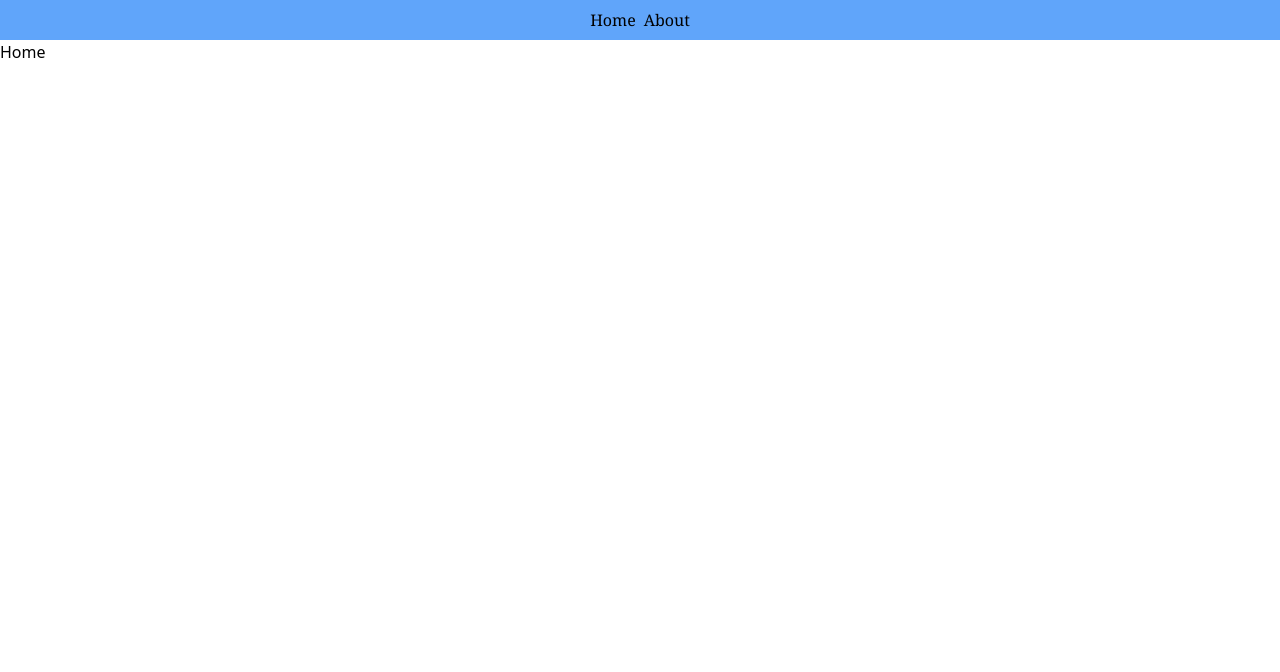
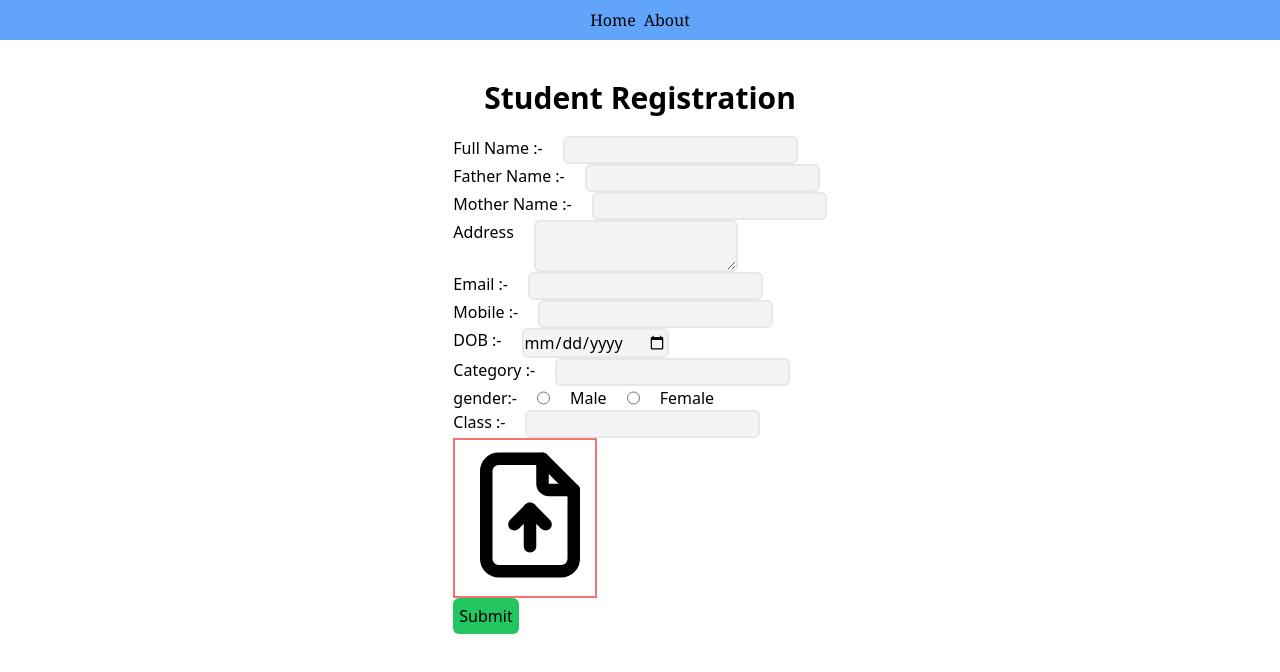
Before and after one commit to adarsh23012003/school-management, a React (Create React App) app: page / in a window 1280 px wide. Shown: the top 672 px of the page. Built offline with nearby package versions, Linux system fonts and the light colour scheme.

Commit message:
form is created and input value received

```diff
--- a/src/pages/Home.js
+++ b/src/pages/Home.js
@@ -1,7 +1,175 @@
-import React from "react";
+import React, { useState, useRef } from "react";
+import { TbFileUpload } from "react-icons/tb";
 
 function Home() {
-  return <div>Home</div>;
+  const [formData, setFormData] = useState({
+    FullName: "",
+    FatherName: "",
+    MotherName: "",
+    Address: "",
+    Email: "",
+    MobileNumber: "",
+    DOB: "",
+    Category: "",
+    Gender: "",
+    Class: "",
+  });
+  const [fileUpload, setFileUpload] = useState("");
+  const inputRef = useRef(null);
+  return (
+    <>
+      <div className='text-center pt-10 pb-5 text-3xl font-bold'>
+        Student Registration
+      </div>
+      <div className='flex justify-center'>
+        <form action=''>
+          <div className='flex gap-5'>
+            <label htmlFor='Enter your name'>Full Name :-</label>
+            <input
+              onChange={(e) => {
+                formData.FullName = e.target.value;
+              }}
+              type='text'
+              className='bg-gray-100 border-2 rounded-md outline-none focus:border-blue-500'
+            />
+          </div>
+          <div className='flex gap-5'>
+            <label htmlFor='Father Name'>Father Name :-</label>
+            <input
+              onChange={(e) => {
+                formData.FatherName = e.target.value;
+              }}
+              type='text'
+              className='bg-gray-100 border-2 rounded-md outline-none focus:border-blue-500'
+            />
+          </div>
+          <div className='flex gap-5'>
+            <label htmlFor='Mother Name'>Mother Name :-</label>
+            <input
+              onChange={(e) => {
+                formData.MotherName = e.target.value;
+              }}
+              type='text'
+              className='bg-gray-100 border-2 rounded-md outline-none focus:border-blue-500'
+            />
+          </div>
+          <div className='flex gap-5'>
+            <label htmlFor='Address'>Address</label>
+            <textarea
+              onChange={(e) => {
+                formData.Address = e.target.value;
+              }}
+              type='text'
+              className='bg-gray-100 border-2 rounded-md outline-none focus:border-blue-500'
+            />
+          </div>
+          <div className='flex gap-5'>
+            <label htmlFor='Email'>Email :-</label>
+            <input
+              onChange={(e) => {
+                formData.Email = e.target.value;
+              }}
+              type='email'
+              className='bg-gray-100 border-2 rounded-md outline-none focus:border-blue-500'
+            />
+          </div>
+          <div className='flex gap-5'>
+            <label htmlFor='Mobile'>Mobile :-</label>
+            <input
+              onChange={(e) => {
+                formData.MobileNumber = e.target.value;
+              }}
+              type='number'
+              className='bg-gray-100 border-2 rounded-md outline-none focus:border-blue-500'
+            />
+          </div>
+          <div className='flex gap-5'>
+            <label htmlFor='DOB'>DOB :-</label>
+            <input
+              onChange={(e) => {
+                formData.DOB = e.target.value;
+              }}
+              type='date'
+              className='bg-gray-100 border-2 rounded-md outline-none focus:border-blue-500'
+            />
+          </div>
+          <div className='flex gap-5'>
+            <label htmlFor='Category'>Category :-</label>
+            <input
+              onChange={(e) => {
+                formData.Category = e.target.value;
+              }}
+              type='text'
+              className='bg-gray-100 border-2 rounded-md outline-none focus:border-blue-500'
+            />
+          </div>
+          <div
+            className='flex gap-5'
+            onChange={(e) => {
+              formData.Gender = e.target.value;
+            }}
+          >
+            <label for='gender'>gender:-</label>
+            <input type='radio' name='gender' value='Male'></input>
+            <label for='Male'>Male</label>
+            <input type='radio' name='gender' value='Female'></input>
+            <label for='Female'>Female</label>
+          </div>
+          <div className='flex gap-5'>
+            <label htmlFor='Class'>Class :-</label>
+            <input
+              onChange={(e) => {
+                formData.Class = e.target.value;
+              }}
+              type='number'
+              className='bg-gray-100 border-2 rounded-md outline-none focus:border-blue-500'
+            />
+          </div>
+          <div
+            className=''
+            onClick={() => {
+              inputRef.current.click();
+            }}
+          >
+            {fileUpload ? (
+              <img
+                src={fileUpload && URL.createObjectURL(fileUpload)}
+                alt='Image'
+                className='w-36 h-40'
+              />
+            ) : (
+              <div className='border-2 border-red-400 w-36 h-40'>
+                <div className='text-center'>
+                  {/* Upload Image */}
+                  <TbFileUpload
+                    //  className='text-center'
+                    size={150}
+                  />
+                  <input
+                    className='hidden'
+                    ref={inputRef}
+                    type='file'
+                    onChange={(e) => {
+                      setFileUpload(e.target.files[0]);
+                    }}
+                  />
+                </div>
+              </div>
+            )}
+          </div>
+          <button
+            className='p-1.5 bg-green-500 rounded-md hover:bg-green-600'
+            onClick={() => {
+              // alert(formData);
+              console.log(formData);
+            }}
+          >
+            Submit
+          </button>
+        </form>
+      </div>
+    </>
+  );
 }
 
 export default Home;
```
